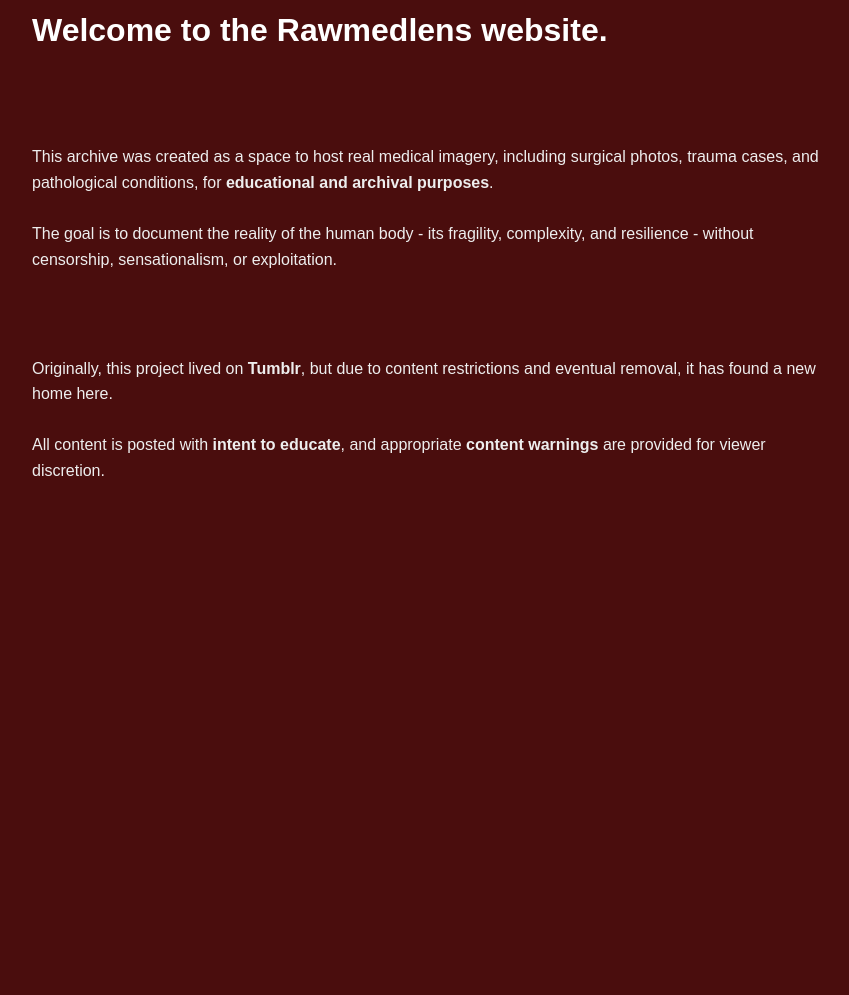
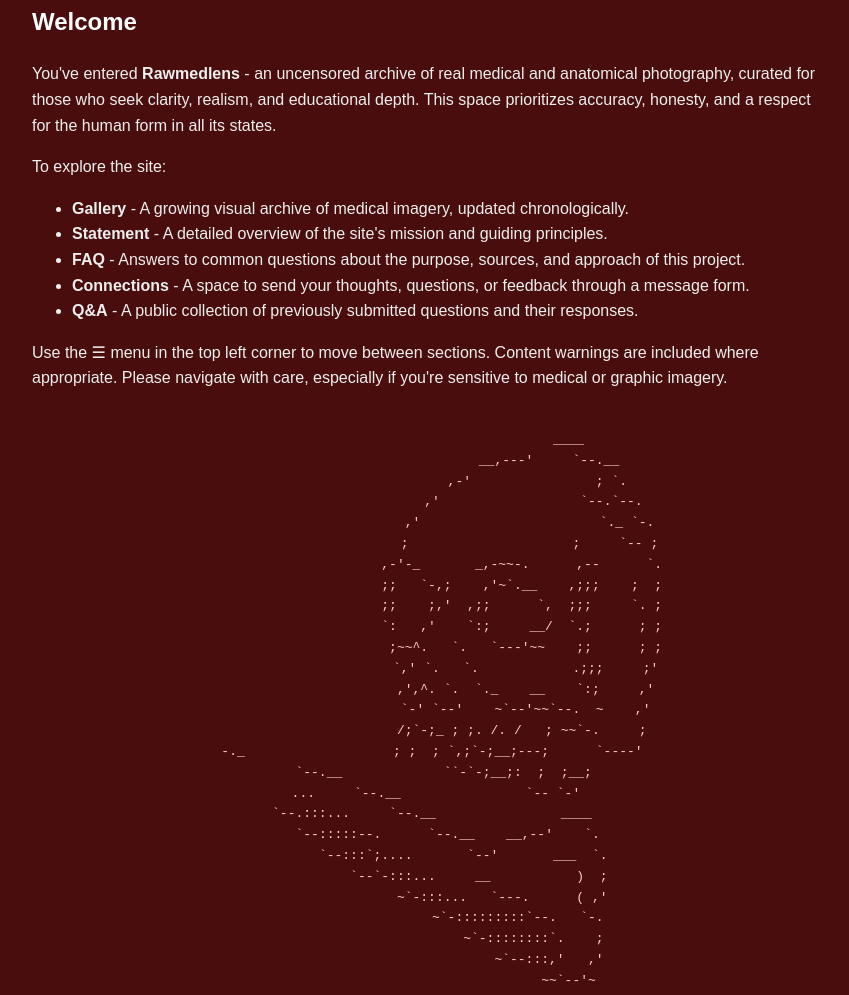
Before and after one commit to rawmedlens/rawmedlens, a plain HTML site: page index.html in a window 1280 px wide. Shown: the part 132-1127 px from the top of the page, without its empty margins (208-1057 px from the left). Before the commit the page ends 800 px from the top, so only its background shows below. Drawn offline with Linux system fonts and the light colour scheme.

Commit message:
Update index.html

```diff
--- a/index.html
+++ b/index.html
@@ -99,23 +99,56 @@
     <strong>Content Warning:</strong> This site contains real medical imagery, including blood, surgical procedures, and injuries. Viewer discretion is advised.
   </div>
 
-  <h1>Welcome to the Rawmedlens website.</h1>
-<br>
-  <br>
-  <p>
-    This archive was created as a space to host real medical imagery, including surgical photos, trauma cases, and pathological conditions, for <strong>educational and archival purposes</strong>.
-    <br>
-    <br>
-    The goal is to document the reality of the human body - its fragility, complexity, and resilience - without censorship, sensationalism, or exploitation.
-  </p>
-  <br>
-  <br>
-  <p>
-    Originally, this project lived on <strong>Tumblr</strong>, but due to content restrictions and eventual removal, it has found a new home here.
-    <br>
-    <br>
-    All content is posted with <strong>intent to educate</strong>, and appropriate <strong>content warnings</strong> are provided for viewer discretion.
-  </p>
+<h2>Welcome</h2>
+<p>
+  You've entered <strong>Rawmedlens</strong> - an uncensored archive of real medical and anatomical photography, curated for those who seek clarity, realism, and educational depth. This space prioritizes accuracy, honesty, and a respect for the human form in all its states.
+</p>
+
+<p>
+  To explore the site:
+</p>
+<ul>
+  <li><strong>Gallery</strong> - A growing visual archive of medical imagery, updated chronologically.</li>
+  <li><strong>Statement</strong> - A detailed overview of the site's mission and guiding principles.</li>
+  <li><strong>FAQ</strong> - Answers to common questions about the purpose, sources, and approach of this project.</li>
+  <li><strong>Connections</strong> - A space to send your thoughts, questions, or feedback through a message form.</li>
+  <li><strong>Q&A</strong> - A public collection of previously submitted questions and their responses.</li>
+</ul>
+
+<p>
+  Use the ☰ menu in the top left corner to move between sections. Content warnings are included where appropriate. Please navigate with care, especially if you're sensitive to medical or graphic imagery.
+</p>
+
+<pre style="text-align: center; color: #ffcccc; font-family: monospace; white-space: pre-wrap; margin-top: 3em;">
+                                   ____
+                              __,---'     `--.__
+                           ,-'                ; `.
+                          ,'                  `--.`--.
+                         ,'                       `._ `-.
+                         ;                     ;     `-- ;
+                       ,-'-_       _,-~~-.      ,--      `.
+                       ;;   `-,;    ,'~`.__    ,;;;    ;  ;
+                       ;;    ;,'  ,;;      `,  ;;;     `. ;
+                       `:   ,'    `:;     __/  `.;      ; ;
+                        ;~~^.   `.   `---'~~    ;;      ; ;
+                        `,' `.   `.            .;;;     ;'
+                        ,',^. `.  `._    __    `:;     ,'
+                        `-' `--'    ~`--'~~`--.  ~    ,'
+                       /;`-;_ ; ;. /. /   ; ~~`-.     ;
+-._                   ; ;  ; `,;`-;__;---;      `----'
+   `--.__             ``-`-;__;:  ;  ;__;
+ ...     `--.__                `-- `-'
+`--.:::...     `--.__                ____
+    `--:::::--.      `--.__    __,--'    `.
+        `--:::`;....       `--'       ___  `.
+            `--`-:::...     __           )  ;
+                  ~`-:::...   `---.      ( ,'
+                      ~`-:::::::::`--.   `-.
+                          ~`-::::::::`.    ;
+                              ~`--:::,'   ,'
+                                   ~~`--'~
+</pre>
+
 
 </body>
 </html>
```
